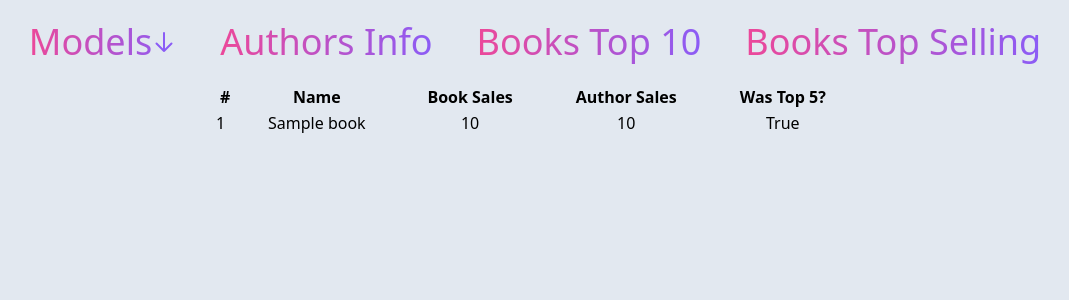
After one commit to jaime7981/django_book_review, a Django app: page /books_top_selling/ in a window 1280 px wide. The commit adds this page. Shown: the top 300 px of the page, without its empty margins (105-1174 px from the left). Run offline with Django 4.2, Linux system fonts and the light colour scheme; tables that the repository leaves empty hold one stand-in row (values such as "Sample post"); some libraries are stand-ins or nearby versions.

Commit message:
books top 50 sales page

```diff
--- /dev/null
+++ b/book_review/core/templates/books_top_50_selling.html
@@ -0,0 +1,31 @@
+{% extends "header_template.html" %}
+{% load static %}
+{% load generic_scaffold_tags %}
+{% block content %}
+
+<div class='flex flex-col items-center'>
+  <table class="table-auto min-w-[50%] mt-5">
+    <thead>
+      <tr>
+        <th>#</th>
+        <th>Name</th>
+        <th>Book Sales</th>
+        <th>Author Sales</th>
+        <th>Was Top 5?</th>
+      </tr>
+    </thead>
+    <tbody>
+      {% for book in top_selling_books %}
+      <tr>
+        <td>{{forloop.counter}}</td>
+        <td class='text-center'>{{book.name}}</td>
+        <td class='text-center'>{{book.total_sales}}</td>
+        <td class='text-center'>{{book.author_sales}}</td>
+        <td class='text-center'>{{book.is_book_top_5}}</td>
+      </tr>
+      {% endfor %}
+    </tbody>
+  </table>
+</div>
+
+{% endblock %}
--- a/book_review/core/urls.py
+++ b/book_review/core/urls.py
@@ -8,6 +8,7 @@ urlpatterns = [
     path('main/', views.main, name='main'),
     path('authors_info/', views.authorsInfo, name='authors_info'),
     path('books_top_10/', views.booksTop10, name='books_top_10'),
+    path('books_top_selling/', views.booksTopSelling, name='books_top_selling'),
 ]
 
 book_crud = BookCrudManager()
--- a/book_review/core/views.py
+++ b/book_review/core/views.py
@@ -36,3 +36,34 @@ def booksTop10(request):
         'top_books': top_books
     }
     return render(request, 'books_top_10.html', context)
+
+def booksTopSelling(request):
+
+    top_selling_books = Book.objects.annotate(total_sales=Sum('sales__amount')).order_by('-total_sales')[:50]
+
+    for book in top_selling_books:
+        book.total_sales = book.total_sales
+        book.author_sales = getAuthorTotalSalesByBook(book)
+        book.is_book_top_5 = isBookTop5SellingOnPublicationYear(book)
+
+
+    return render(request, 'books_top_50_selling.html', context={'top_selling_books':top_selling_books})
+
+def getAuthorTotalSalesByBook(book):
+    author = book.author
+    total_sales = 0
+
+    for book in author.book_set.all():
+        total_sales += book.sales_set.all().aggregate(Sum('amount'))['amount__sum']
+
+    return total_sales
+
+def isBookTop5SellingOnPublicationYear(book):
+    publication_year = book.publish_date
+    top_5_selling_books = Book.objects.annotate(total_sales=Sum('sales__amount')).order_by('-total_sales')[:5]
+
+    for book in top_5_selling_books:
+        if book.publish_date == publication_year:
+            return True
+
+    return False
--- a/book_review/templates/header_template.html
+++ b/book_review/templates/header_template.html
@@ -13,10 +13,10 @@
         <meta name="viewport" content="width=device-width, initial-scale=1.0">
         <title>Books Review</title>
         {% tailwind_css %}
+        <script src="https://cdnjs.cloudflare.com/ajax/libs/flowbite/1.8.0/flowbite.min.js"></script>
     </head>
 
     <body class='bg-slate-200'>
-      <script src="https://cdnjs.cloudflare.com/ajax/libs/flowbite/1.8.0/flowbite.min.js"></script>
       <div class='flex flex-row justify-center items-center text-4xl gap-10 pt-5'>
         <button id="dropdownDelayButton" data-dropdown-toggle="dropdownDelay" data-dropdown-delay="50" data-dropdown-trigger="hover" class="text-center inline-flex items-center bg-clip-text text-transparent bg-gradient-to-r from-pink-500 to-violet-500 border-2 border-transparent hover:from-violet-500 hover:to-pink-500 hover:border-violet-400" type="button">Models <div class='text-violet-500'>{% include 'icons/arrow_down.html' %}</div>
         </button>
@@ -47,6 +47,9 @@
         <a href="{% url 'books_top_10' %}" class="inline-flex items-center bg-clip-text text-transparent bg-gradient-to-r from-pink-500 to-violet-500 border-2 border-transparent hover:from-violet-500 hover:to-pink-500 hover:border-violet-400 cursor-pointer">
           Books Top 10
         </a>
+        <a href="{% url 'books_top_selling' %}" class="inline-flex items-center bg-clip-text text-transparent bg-gradient-to-r from-pink-500 to-violet-500 border-2 border-transparent hover:from-violet-500 hover:to-pink-500 hover:border-violet-400 cursor-pointer">
+          Books Top Selling
+        </a>
       </div>
 
       <div id="django-message">
```
